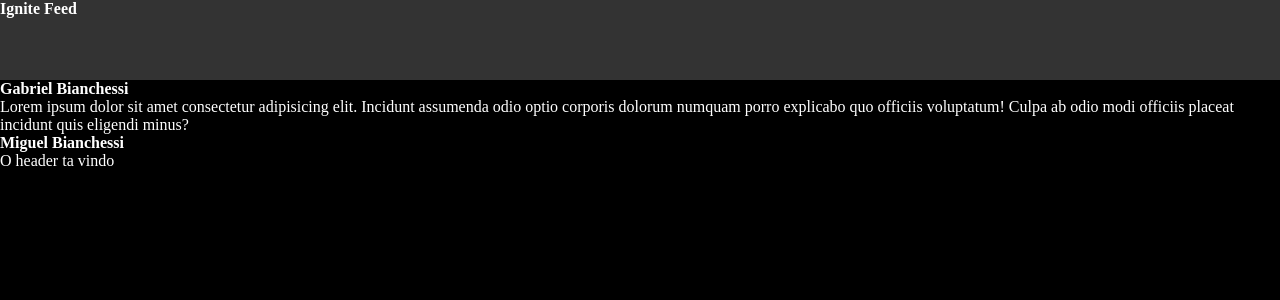
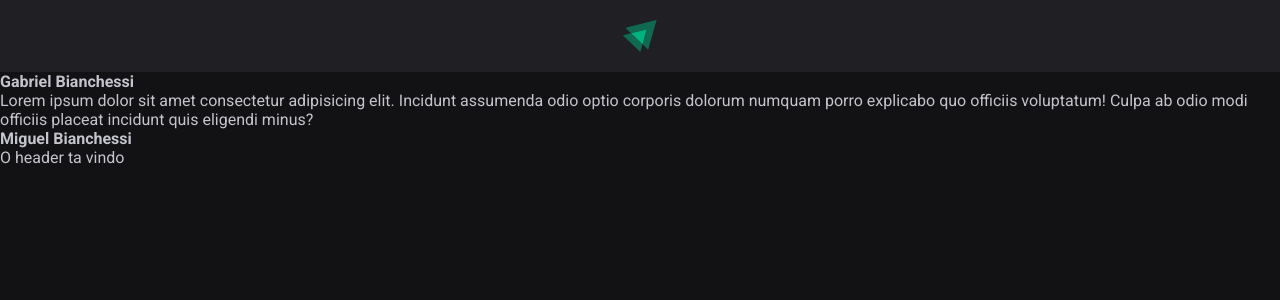
Before and after one commit to gabriel-bianchessi/ignite-feed, a React (Vite) app: page / in a window 1280 px wide. Shown: the top 300 px of the page. Built offline with nearby package versions, Linux system fonts and the light colour scheme.

Commit message:
Finished header component

```diff
--- a/index.html
+++ b/index.html
@@ -2,9 +2,13 @@
 <html lang="en">
   <head>
     <meta charset="UTF-8" />
+    <link rel="preconnect" href="https://fonts.googleapis.com" />
+    <link rel="preconnect" href="https://fonts.gstatic.com" crossorigin />
     <link rel="icon" type="image/svg+xml" href="/vite.svg" />
     <meta name="viewport" content="width=device-width, initial-scale=1.0" />
-    <title>Vite + React</title>
+    <title></title>
+
+    <link href="https://fonts.googleapis.com/css2?family=Roboto:wght@400;700&display=swap" rel="stylesheet" />
   </head>
   <body>
     <div id="root"></div>
--- a/src/App.jsx
+++ b/src/App.jsx
@@ -2,7 +2,7 @@
 import React from 'react'
 import { Post } from './Post'
 import { Header } from './components/Header'
-import './styles.css'
+import './global.css'
 
 export function App() {
 
--- a/src/components/Header.tsx
+++ b/src/components/Header.tsx
@@ -1,10 +1,12 @@
-import React from "react";
-import styles from "./header.module.css"
+import React from "react"
+import styles from "./Header.module.css"
+
+import igniteLogo from "../assets/ignite-logo.svg"
 
 export function Header() {
   return (
     <header className={styles.header}>
-      <strong className={styles.header}>Ignite Feed</strong>
+      <img src={igniteLogo} alt="logo do Ignite"/>
     </header>
   )
 }
--- a/src/components/header.module.css
+++ b/src/components/header.module.css
@@ -1,4 +1,11 @@
 .header {
-  background: #333;
-  height: 80px;
+  background: var(--gray-800);
+
+  display: flex;
+  justify-content: center;
+  padding: 1.25rem 0;
 }
+
+.header img {
+  height: 2rem;
+}
--- /dev/null
+++ b/src/global.css
@@ -0,0 +1,30 @@
+:root {
+  --white: #fff;
+  --gray-100: #e1e1e1;
+  --gray-300: #c4c4cc;
+  --gray-400: #8d8d99;
+  --gray-600: #323238;
+  --gray-700: #29292e;
+  --gray-800: #202024;
+  --gray-900: #121214;
+
+  --green-500: #00875f;
+}
+
+* {
+  margin: 0;
+  padding: 0;
+  box-sizing: border-box;
+}
+
+body {
+  background-color: var(--gray-900);
+  color: var(--gray-300);
+  -webkit-font-smoothing: antialiased;
+}
+
+body, input, textarea, button {
+  font-family: 'Roboto', sans-serif;
+  font-weight: 400;
+  font-size: 1rem;
+}
--- a/src/styles.css
+++ /dev/null
@@ -1,10 +0,0 @@
-* {
-  margin: 0;
-  padding: 0;
-  box-sizing: border-box;
-}
-
-body {
-  background-color: black;
-  color: #fff;
-}
```
Also changed, not shown: src/assets/ignite-logo.svg (added), 1 other file (tests, documents, lock files or other folders).
